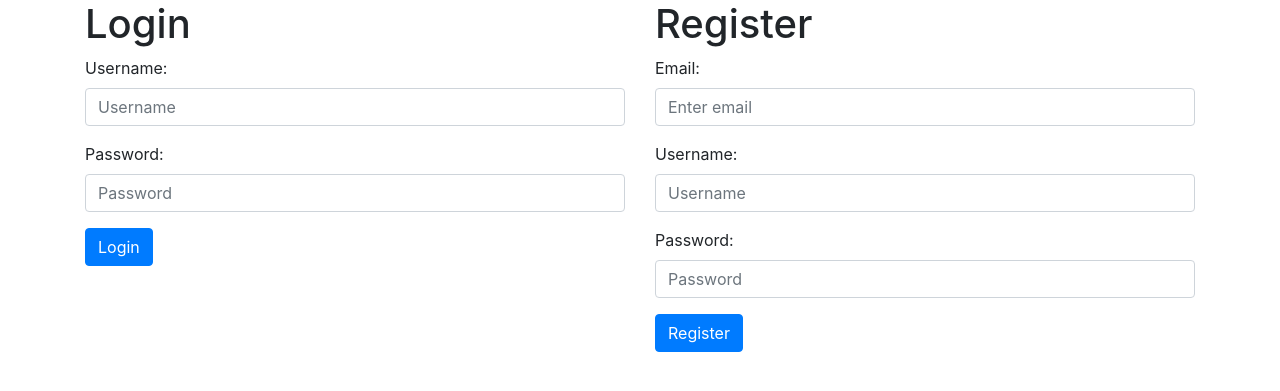
After one commit to jmsmarques/GISWebApp, a Django app: template gisMap/templates/gisMap/login.html in a window 1280 px wide. The commit adds this page. Shown: the top 391 px of the page. Run offline with Django 3.2, Linux system fonts and the light colour scheme; the template is opened without the code that fills it, so the values that code supplies are empty; some libraries are stand-ins or nearby versions.

Commit message:
added map and login

```diff
--- /dev/null
+++ b/gisMap/static/gisMap/css/style.css
@@ -0,0 +1,8 @@
+#my_map {
+  height: 500px;
+}
+#my_map .django-leaflet-raw-textarea {
+  width: 100%;
+}
+
+/*# sourceMappingURL=style.css.map */
--- /dev/null
+++ b/gisMap/static/gisMap/sass/index/index.scss
@@ -0,0 +1,8 @@
+#my_map {
+    height: 500px;
+
+
+    .django-leaflet-raw-textarea {
+        width:100%;
+    }
+}
--- /dev/null
+++ b/gisMap/static/gisMap/sass/style.scss
@@ -0,0 +1,2 @@
+@use 'login/login.scss';
+@use 'index/index.scss';
--- a/templates/gisMap/index.html
+++ b/gisMap/templates/gisMap/base.html
@@ -1,16 +1,17 @@
 <!DOCTYPE html>
+{% load static %}
 <html>
     <head>
         <meta charset="UTF-8">
         <meta name="viewport" content="width=device-width, initial-scale=1.0">
         <link rel="stylesheet" href="https://maxcdn.bootstrapcdn.com/bootstrap/4.0.0/css/bootstrap.min.css" integrity="sha384-Gn5384xqQ1aoWXA+058RXPxPg6fy4IWvTNh0E263XmFcJlSAwiGgFAW/dAiS6JXm" crossorigin="anonymous">
+        <link rel="stylesheet" type="text/css" href="{% static 'gisMap/css/style.css' %}">
 
         <title>{% block title %}{% endblock %}</title>
         {% block little_script %}{% endblock %}
     </head>
     <body>
         <div id="main-body" class="container">
-            <h1>Hello World</h1>
             {% block body %}
             {% endblock %}
         </div>
--- /dev/null
+++ b/gisMap/templates/gisMap/login.html
@@ -0,0 +1,50 @@
+{% extends "gisMap/base.html" %}
+
+{% block body %}
+    <div class="row">
+        <div class="col-lg-6 col-sm-12">
+            <h1>Login</h1>
+            {% if message %}
+                <div class="alert alert-warning" role="alert">
+                    {{ message }}
+                </div>
+            {% endif %}
+            <form action="{% url 'login' %}" method="post">
+                {% csrf_token %}
+                <div class="form-group">
+                    <label for="username">Username:</label>
+                    <input class="form-control" name="username" type="text" placeholder="Username"/>
+                </div>
+                <div class="form-group">
+                    <label for="password">Password:</label>
+                    <input class="form-control" name="password" type="password" placeholder="Password"/>
+                </div>
+                <button type="submit" class="btn btn-primary">Login</button>
+            </form>
+            </div>
+        <div class="col-lg-6 col-sm-12">
+            <h1>Register</h1>
+            {% if message %}
+                <div class="alert alert-warning" role="alert">
+                    {{ message }}
+                </div>
+            {% endif %}
+            <form action="{% url 'register' %}" method="post">
+                {% csrf_token %}
+                <div class="form-group">
+                    <label for="email">Email:</label>
+                    <input class="form-control" name="email" type="email" placeholder="Enter email"/>
+                </div>
+                <div class="form-group">
+                    <label for="username">Username:</label>
+                    <input class="form-control" name="username" type="text" placeholder="Username"/>
+                </div>
+                <div class="form-group">
+                    <label for="password">Password:</label>
+                    <input class="form-control" name="password" type="password" placeholder="Password"/>
+                </div>
+                <button type="submit" class="btn btn-primary">Register</button>
+            </form>
+        </div>
+    </div>
+{% endblock %}
--- a/gisMap/urls.py
+++ b/gisMap/urls.py
@@ -4,5 +4,8 @@ from . import views
 
 
 urlpatterns = [
-    path('', views.index),
+    path('', views.index, name="index"),
+    path('login', views.login_view, name="login"),
+    path('logout', views.logout_view, name="logout"),
+    path('register', views.register_view, name="register"),
 ]
--- a/requirements.txt
+++ b/requirements.txt
@@ -1,4 +1,5 @@
 Django==2.2.10
+django-leaflet==0.26.0
 gunicorn==20.0.4
 psycopg2==2.8.5
 pytz==2020.1
```
Also changed, not shown: gisMap/static/gisMap/js/index.js (added, +15 -0 lines), gisMap/templates/gisMap/index.html (added, +17 -0 lines), gisMap/views.py (+35 -1 lines), gisWebApp/settings.py (+9 -0 lines), gisMap/static/gisMap/sass/login/login.scss (added), 2 other files.
